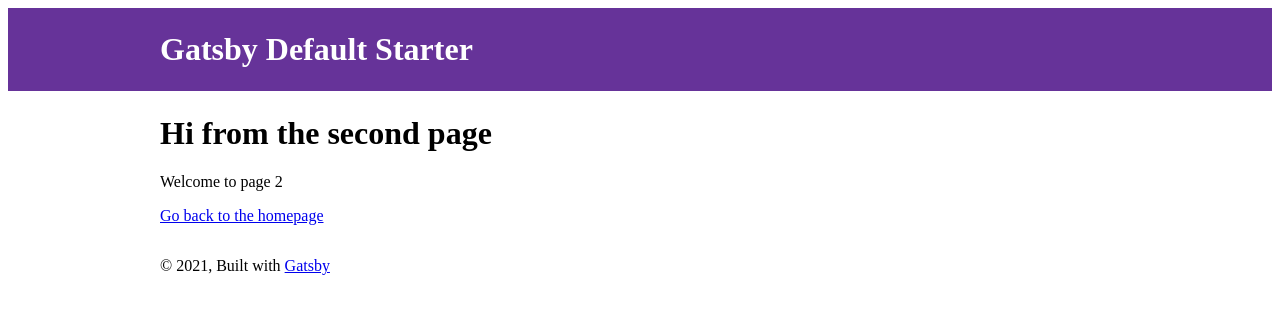
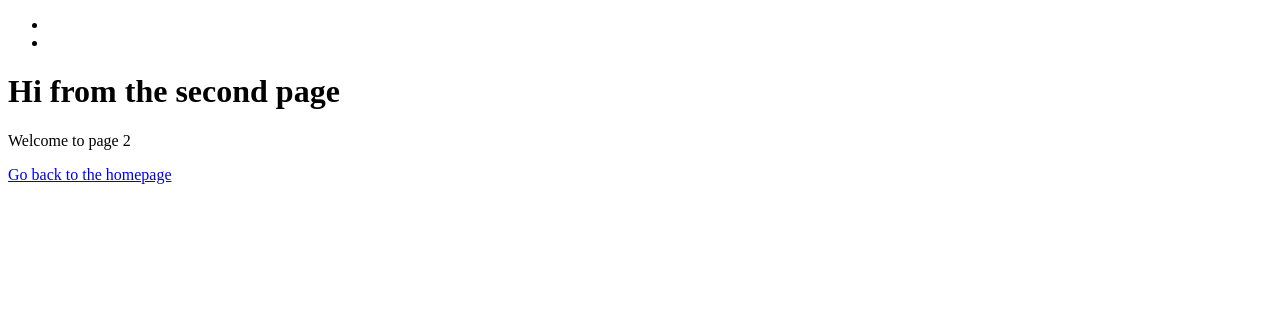
Before and after one commit to ktapia576/portfolio-frontend, a Gatsby site: page /page-2 in a window 1280 px wide. Built offline with nearby package versions, Linux system fonts and the light colour scheme; Gatsby itself is replaced by a stand-in of ours.

Commit message:
Add layout component

```diff
--- a/src/components/frame.js
+++ b/src/components/frame.js
@@ -8,4 +8,5 @@ const Frame = ({ children }) => {
     </div>
   )
 }
+
 export default Frame;
--- a/src/components/layout.js
+++ b/src/components/layout.js
@@ -1,54 +1,20 @@
-/**
- * Layout component that queries for data
- * with Gatsby's useStaticQuery component
- *
- * See: https://www.gatsbyjs.com/docs/use-static-query/
- */
+import * as React from 'react';
+import { Link } from 'gatsby';
 
-import * as React from "react"
-import PropTypes from "prop-types"
-import { useStaticQuery, graphql } from "gatsby"
-
-import Header from "./header"
-
-const Layout = ({ children }) => {
-  const data = useStaticQuery(graphql`
-    query SiteTitleQuery {
-      site {
-        siteMetadata {
-          title
-        }
-      }
-    }
-  `)
-
+const Layout = ({ pageTitle, children }) => {
   return (
-    <>
-      <Header siteTitle={data.site.siteMetadata?.title || `Title`} />
-      <div
-        style={{
-          margin: `0 auto`,
-          maxWidth: 960,
-          padding: `0 1.0875rem 1.45rem`,
-        }}
-      >
-        <main>{children}</main>
-        <footer
-          style={{
-            marginTop: `2rem`,
-          }}
-        >
-          © {new Date().getFullYear()}, Built with
-          {` `}
-          <a href="https://www.gatsbyjs.com">Gatsby</a>
-        </footer>
-      </div>
-    </>
-  )
+    <main>
+      <title>{pageTitle}</title>
+      <nav>
+        <ul>
+          <li><Link to="/"></Link></li>
+          <li><Link to="/about"></Link></li>
+        </ul>
+      </nav>
+      <h1>{pageTitle}</h1>
+      {children}
+    </main>
+  );
 }
 
-Layout.propTypes = {
-  children: PropTypes.node.isRequired,
-}
-
-export default Layout
+export default Layout;
```
